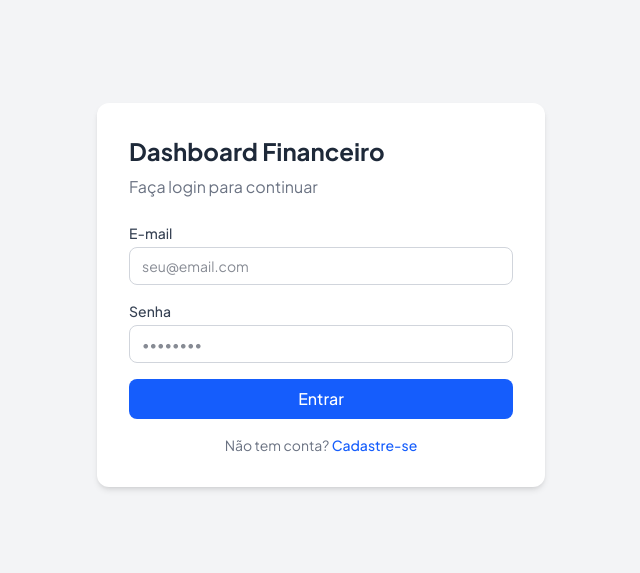
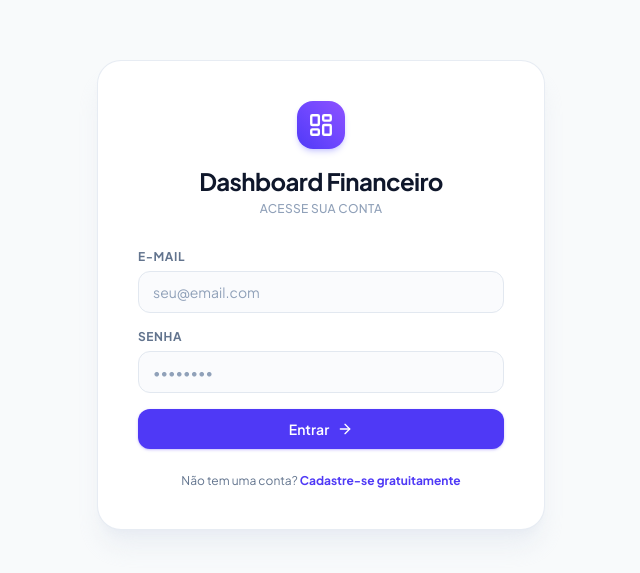
Before and after one commit to ViktorGabriel/dashboard-financeiro, a React (Vite) app in the folder frontend/: page / in a window 1280 px wide. Shown: the part 105-678 px from the top of the page, without its empty margins (319-959 px from the left). Built offline with nearby package versions, Linux system fonts and the light colour scheme.

Commit message:
feat(ui): update login and register pages to match new design system

```diff
--- a/frontend/src/pages/Login.tsx
+++ b/frontend/src/pages/Login.tsx
@@ -1,4 +1,5 @@
 import { useState, type FormEvent } from 'react';
+import { LayoutDashboard, ArrowRight } from 'lucide-react';
 import { useAuth } from '../contexts/AuthContext';
 
 interface LoginProps {
@@ -26,53 +27,59 @@ export function Login({ onNavigate }: LoginProps) {
   }
 
   return (
-    <div className="min-h-screen bg-gray-100 flex items-center justify-center p-4">
-      <div className="bg-white rounded-xl shadow-md w-full max-w-md p-8">
-        <h1 className="text-2xl font-bold text-gray-800 mb-2">Dashboard Financeiro</h1>
-        <p className="text-gray-500 mb-6">Faça login para continuar</p>
+    <div className="min-h-screen bg-slate-50/60 flex items-center justify-center p-4 selection:bg-indigo-500 selection:text-white">
+      <div className="bg-white rounded-3xl shadow-xl shadow-slate-200/60 border border-slate-200/80 w-full max-w-md p-8 sm:p-10">
+        <div className="flex flex-col items-center text-center mb-8">
+          <div className="w-12 h-12 rounded-2xl bg-gradient-to-tr from-indigo-600 to-violet-500 flex items-center justify-center text-white shadow-md shadow-indigo-500/25 mb-4">
+            <LayoutDashboard size={26} className="stroke-[2.2]" />
+          </div>
+          <h1 className="text-2xl font-bold tracking-tight text-slate-900">Dashboard Financeiro</h1>
+          <p className="text-xs text-slate-400 font-medium tracking-wide uppercase mt-1">Acesse sua conta</p>
+        </div>
 
         {error && (
-          <div className="bg-red-50 border border-red-200 text-red-700 px-4 py-3 rounded-lg mb-4 text-sm">
+          <div className="bg-rose-50 border border-rose-200/80 text-rose-700 px-4 py-3 rounded-xl mb-5 text-xs font-medium">
             {error}
           </div>
         )}
 
         <form onSubmit={handleSubmit} className="space-y-4">
           <div>
-            <label className="block text-sm font-medium text-gray-700 mb-1">E-mail</label>
+            <label className="block text-xs font-bold uppercase tracking-wider text-slate-500 mb-1.5">E-mail</label>
             <input
               type="email"
               required
               value={email}
               onChange={(e) => setEmail(e.target.value)}
-              className="w-full border border-gray-300 rounded-lg px-3 py-2 text-sm focus:outline-none focus:ring-2 focus:ring-blue-500"
+              className="w-full bg-slate-50/70 border border-slate-200 rounded-xl px-3.5 py-2.5 text-sm text-slate-800 placeholder-slate-400 focus:bg-white focus:outline-none focus:ring-2 focus:ring-indigo-500/20 focus:border-indigo-500 transition-all"
               placeholder="seu@email.com"
             />
           </div>
           <div>
-            <label className="block text-sm font-medium text-gray-700 mb-1">Senha</label>
+            <label className="block text-xs font-bold uppercase tracking-wider text-slate-500 mb-1.5">Senha</label>
             <input
               type="password"
               required
               value={password}
               onChange={(e) => setPassword(e.target.value)}
-              className="w-full border border-gray-300 rounded-lg px-3 py-2 text-sm focus:outline-none focus:ring-2 focus:ring-blue-500"
+              className="w-full bg-slate-50/70 border border-slate-200 rounded-xl px-3.5 py-2.5 text-sm text-slate-800 placeholder-slate-400 focus:bg-white focus:outline-none focus:ring-2 focus:ring-indigo-500/20 focus:border-indigo-500 transition-all"
               placeholder="••••••••"
             />
           </div>
           <button
             type="submit"
             disabled={loading}
-            className="w-full bg-blue-600 text-white py-2 rounded-lg font-medium hover:bg-blue-700 disabled:opacity-50 transition-colors"
+            className="w-full bg-indigo-600 hover:bg-indigo-700 active:scale-[0.98] text-white py-2.5 rounded-xl font-semibold text-sm shadow-sm shadow-indigo-600/25 hover:shadow-indigo-600/35 disabled:opacity-50 transition-all flex items-center justify-center gap-2 cursor-pointer mt-2"
           >
-            {loading ? 'Entrando...' : 'Entrar'}
+            <span>{loading ? 'Entrando...' : 'Entrar'}</span>
+            <ArrowRight size={16} />
           </button>
         </form>
 
-        <p className="text-center text-sm text-gray-500 mt-4">
-          Não tem conta?{' '}
-          <button onClick={() => onNavigate('register')} className="text-blue-600 hover:underline font-medium">
-            Cadastre-se
+        <p className="text-center text-xs text-slate-500 mt-6">
+          Não tem uma conta?{' '}
+          <button onClick={() => onNavigate('register')} className="text-indigo-600 hover:text-indigo-700 font-bold hover:underline cursor-pointer">
+            Cadastre-se gratuitamente
           </button>
         </p>
       </div>
--- a/frontend/src/pages/Register.tsx
+++ b/frontend/src/pages/Register.tsx
@@ -1,4 +1,5 @@
 import { useState, type FormEvent } from 'react';
+import { LayoutDashboard, ArrowRight } from 'lucide-react';
 import { useAuth } from '../contexts/AuthContext';
 
 interface RegisterProps {
@@ -27,63 +28,69 @@ export function Register({ onNavigate }: RegisterProps) {
   }
 
   return (
-    <div className="min-h-screen bg-gray-100 flex items-center justify-center p-4">
-      <div className="bg-white rounded-xl shadow-md w-full max-w-md p-8">
-        <h1 className="text-2xl font-bold text-gray-800 mb-2">Criar Conta</h1>
-        <p className="text-gray-500 mb-6">Preencha os dados para se cadastrar</p>
+    <div className="min-h-screen bg-slate-50/60 flex items-center justify-center p-4 selection:bg-indigo-500 selection:text-white">
+      <div className="bg-white rounded-3xl shadow-xl shadow-slate-200/60 border border-slate-200/80 w-full max-w-md p-8 sm:p-10">
+        <div className="flex flex-col items-center text-center mb-8">
+          <div className="w-12 h-12 rounded-2xl bg-gradient-to-tr from-indigo-600 to-violet-500 flex items-center justify-center text-white shadow-md shadow-indigo-500/25 mb-4">
+            <LayoutDashboard size={26} className="stroke-[2.2]" />
+          </div>
+          <h1 className="text-2xl font-bold tracking-tight text-slate-900">Criar Nova Conta</h1>
+          <p className="text-xs text-slate-400 font-medium tracking-wide uppercase mt-1">Comece a gerenciar suas finanças</p>
+        </div>
 
         {error && (
-          <div className="bg-red-50 border border-red-200 text-red-700 px-4 py-3 rounded-lg mb-4 text-sm">
+          <div className="bg-rose-50 border border-rose-200/80 text-rose-700 px-4 py-3 rounded-xl mb-5 text-xs font-medium">
             {error}
           </div>
         )}
 
         <form onSubmit={handleSubmit} className="space-y-4">
           <div>
-            <label className="block text-sm font-medium text-gray-700 mb-1">Nome</label>
+            <label className="block text-xs font-bold uppercase tracking-wider text-slate-500 mb-1.5">Nome Completo</label>
             <input
               type="text"
               required
               value={name}
               onChange={(e) => setName(e.target.value)}
-              className="w-full border border-gray-300 rounded-lg px-3 py-2 text-sm focus:outline-none focus:ring-2 focus:ring-blue-500"
+              className="w-full bg-slate-50/70 border border-slate-200 rounded-xl px-3.5 py-2.5 text-sm text-slate-800 placeholder-slate-400 focus:bg-white focus:outline-none focus:ring-2 focus:ring-indigo-500/20 focus:border-indigo-500 transition-all"
               placeholder="Seu nome completo"
             />
           </div>
           <div>
-            <label className="block text-sm font-medium text-gray-700 mb-1">E-mail</label>
+            <label className="block text-xs font-bold uppercase tracking-wider text-slate-500 mb-1.5">E-mail</label>
             <input
               type="email"
               required
               value={email}
               onChange={(e) => setEmail(e.target.value)}
-              className="w-full border border-gray-300 rounded-lg px-3 py-2 text-sm focus:outline-none focus:ring-2 focus:ring-blue-500"
+              className="w-full bg-slate-50/70 border border-slate-200 rounded-xl px-3.5 py-2.5 text-sm text-slate-800 placeholder-slate-400 focus:bg-white focus:outline-none focus:ring-2 focus:ring-indigo-500/20 focus:border-indigo-500 transition-all"
               placeholder="seu@email.com"
             />
           </div>
           <div>
-            <label className="block text-sm font-medium text-gray-700 mb-1">Senha</label>
+            <label className="block text-xs font-bold uppercase tracking-wider text-slate-500 mb-1.5">Senha</label>
             <input
               type="password"
               required
               value={password}
               onChange={(e) => setPassword(e.target.value)}
-              className="w-full border border-gray-300 rounded-lg px-3 py-2 text-sm focus:outline-none focus:ring-2 focus:ring-blue-500"
+              className="w-full bg-slate-50/70 border border-slate-200 rounded-xl px-3.5 py-2.5 text-sm text-slate-800 placeholder-slate-400 focus:bg-white focus:outline-none focus:ring-2 focus:ring-indigo-500/20 focus:border-indigo-500 transition-all"
               placeholder="••••••••"
             />
           </div>
           <button
             type="submit"
             disabled={loading}
-            className="w-full bg-blue-600 text-white py-2 rounded-lg font-medium hover:bg-blue-700 disabled:opacity-50 transition-colors"
+            className="w-full bg-indigo-600 hover:bg-indigo-700 active:scale-[0.98] text-white py-2.5 rounded-xl font-semibold text-sm shadow-sm shadow-indigo-600/25 hover:shadow-indigo-600/35 disabled:opacity-50 transition-all flex items-center justify-center gap-2 cursor-pointer mt-2"
           >
-            {loading ? 'Cadastrando...' : 'Criar Conta'}
+            <span>{loading ? 'Cadastrando...' : 'Criar Conta'}</span>
+            <ArrowRight size={16} />
           </button>
         </form>
 
-        <p className="text-center text-sm text-gray-500 mt-4">
-          Já tem conta?{' '}
-          <button onClick={() => onNavigate('login')} className="text-blue-600 hover:underline font-medium">
+        <p className="text-center text-xs text-slate-500 mt-6">
+          Já possui uma conta?{' '}
+          <button onClick={() => onNavigate('login')} className="text-indigo-600 hover:text-indigo-700 font-bold hover:underline cursor-pointer">
             Fazer login
           </button>
         </p>
```
